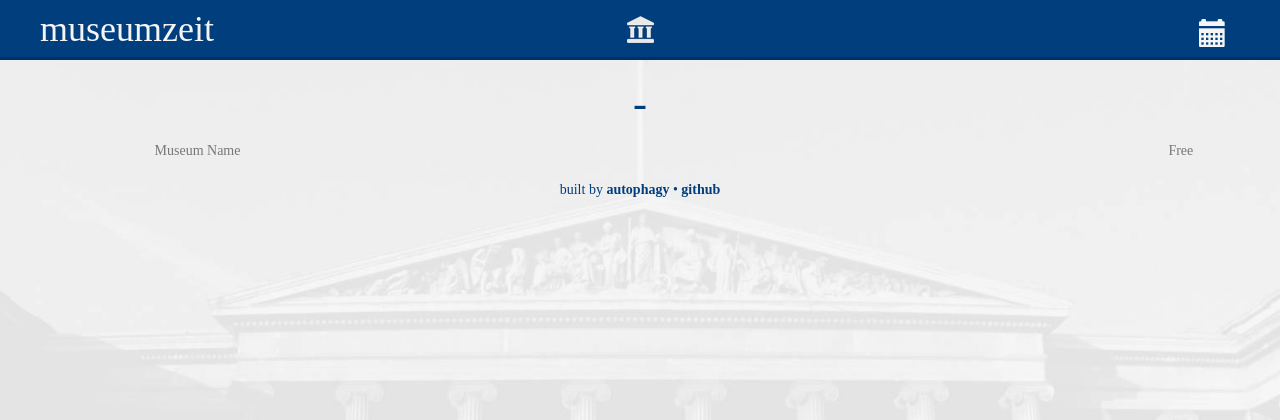
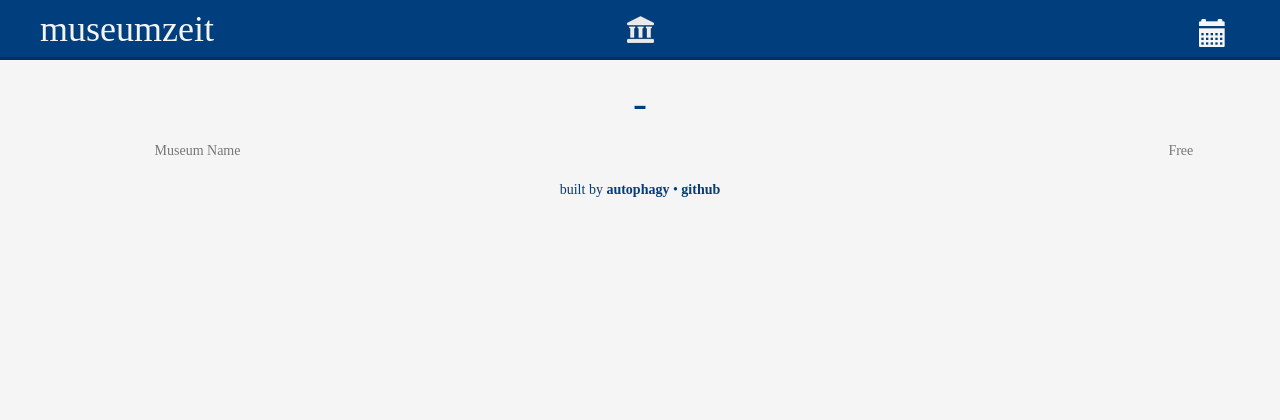
Before and after one commit to Autophagy/museumzeit, a Flask app: template app/templates/city.html in a window 1280 px wide. Shown: the top 420 px of the page. Run offline with Flask 2, Linux system fonts and the light colour scheme; the template is opened without the code that fills it, so the values that code supplies are empty; some libraries are stand-ins or nearby versions; some web fonts are replaced.

Commit message:
Removed background image on city css

```diff
--- a/app/static/css/city.css
+++ b/app/static/css/city.css
@@ -2,10 +2,6 @@ body {
   font-family: 'Alice', serif;
   background-color: #F5F5F5;
   color: #013E7D;
-  background-image: url('../images/index_background.jpg');
-  background-attachment: fixed;
-  background-position: center;
-  background-size: cover;
   text-align: center;
 }
 
```
